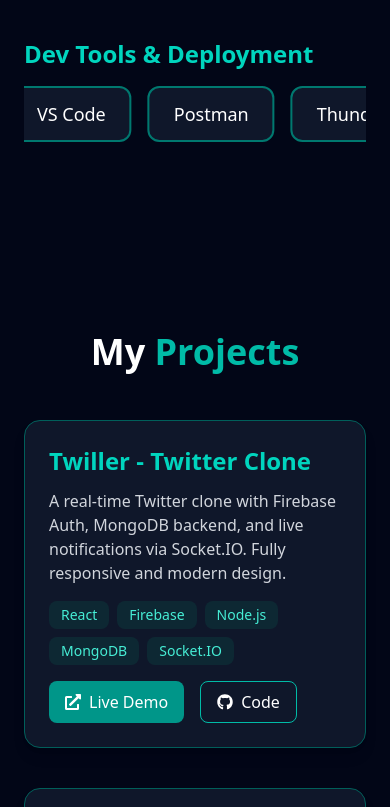
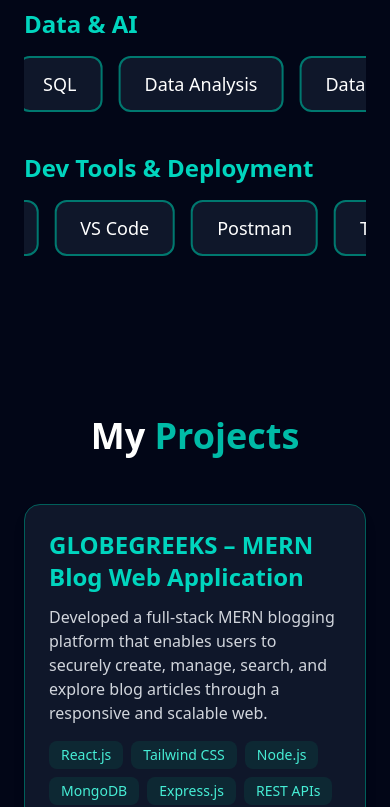
Before and after one commit to NarayanSharma123/Portfolio, a React (Vite) app in the folder portfolio/: page / in a window 390 px wide. Shown: the part 4097-4904 px from the top of the page. Built offline with nearby package versions, Linux system fonts and the light colour scheme.

Commit message:
All code changed

```diff
--- a/portfolio/src/pages/Contacts.jsx
+++ b/portfolio/src/pages/Contacts.jsx
@@ -1,12 +1,58 @@
-import React from "react";
+import React, { useState } from "react";
 import myImg from "/public/pics/myImg.png";
 
 const Contacts = () => {
+  const [firstName, setFirstName] = useState("");
+  const [lastName, setLastName] = useState("");
+  const [email, setEmail] = useState("");
+  const [message, setMessage] = useState("");
+
+  const [isShow, setIsShow] = useState(false);
+
+  const isSubmit = (e) => {
+    e.preventDefault();
+    setIsShow(true);
+  };
+
   return (
     <section
       id="contact"
       className="w-full min-h-screen bg-[#020617] text-white flex items-center justify-center px-6 md:px-16 lg:px-24 py-20"
     >
+      {isShow && (
+        <div className="fixed inset-0 bg-black/70 flex items-center justify-center z-50">
+          <div className="bg-[#0f172a] border border-teal-500 rounded-2xl p-6 w-[90%] max-w-lg shadow-2xl">
+            <h2 className="text-2xl font-bold text-teal-400 mb-4">
+              Contact Form Demo
+            </h2>
+
+            <textarea
+              rows="8"
+              readOnly
+              value={`Thank you, ${firstName} ${lastName}!
+
+              This contact form is currently a portfolio demonstration.
+
+              Name: ${firstName} ${lastName}
+              Email: ${email}
+              Message: ${message}
+
+              Backend integration is not enabled yet.`}
+              className="w-full bg-transparent text-white border border-gray-600 rounded-lg p-3 resize-none outline-none"
+            />
+
+            <div className="flex justify-end mt-5">
+              <button
+                onClick={() => setIsShow(false)}
+                className="px-6 py-2 bg-teal-500 rounded-lg hover:bg-teal-600"
+              >
+                Close
+              </button>
+            </div>
+          </div>
+        </div>
+      )}
+
       <div className="max-w-6xl w-full mx-auto flex flex-col md:flex-row items-center gap-16">
         {/* Left Side */}
         <div className="w-full md:w-1/2 flex flex-col justify-center items-start text-center md:text-left">
@@ -36,12 +82,14 @@
                 name="firstName"
                 placeholder="First Name"
                 className="w-full sm:w-1/2 px-4 py-3 rounded-lg bg-transparent border border-gray-500 text-white placeholder-gray-400 focus:outline-none focus:border-teal-400 focus:ring-1 focus:ring-teal-400 transition-all"
+                onChange={(e) => setFirstName(e.target.value)}
               />
               <input
                 type="text"
                 name="lastName"
                 placeholder="Last Name"
                 className="w-full sm:w-1/2 px-4 py-3 rounded-lg bg-transparent border border-gray-500 text-white placeholder-gray-400 focus:outline-none focus:border-teal-400 focus:ring-1 focus:ring-teal-400 transition-all"
+                onChange={(e) => setLastName(e.target.value)}
               />
             </div>
 
@@ -51,6 +99,7 @@
               name="email"
               placeholder="Your Email"
               className="w-full px-4 py-3 rounded-lg bg-transparent border border-gray-500 text-white placeholder-gray-400 focus:outline-none focus:border-teal-400 focus:ring-1 focus:ring-teal-400 transition-all"
+              onChange={(e) => setEmail(e.target.value)}
             />
 
             {/* Message */}
@@ -59,12 +108,14 @@
               rows="5"
               placeholder="Write your message..."
               className="w-full px-4 py-3 rounded-lg bg-transparent border border-gray-500 text-white placeholder-gray-400 focus:outline-none focus:border-teal-400 focus:ring-1 focus:ring-teal-400 transition-all resize-none"
+              onChange={(e) => setMessage(e.target.value)}
             ></textarea>
 
             {/* Button */}
             <button
-              type="submit"
-              className="mt-3 w-full sm:w-auto px-8 py-3 rounded-lg bg-teal-500 font-semibold text-white shadow-md hover:bg-teal-600 hover:shadow-teal-500/30 active:scale-95 transition-all duration-300"
+              // type="submit"
+              className="mt-3 w-full sm:w-auto px-8 py-3 rounded-lg bg-teal-500 font-semibold text-white shadow-md hover:bg-teal-600 hover:shadow-teal-500/30 active:scale-95 transition-all duration-300 cursor-pointer"
+              onClick={isSubmit}
             >
               Send Message
             </button>
--- a/portfolio/src/pages/Footer.jsx
+++ b/portfolio/src/pages/Footer.jsx
@@ -20,7 +20,7 @@
             GitHub
           </a>
           <a
-            href="https://www.linkedin.com/in/narayan-bhojak-02573a369?utm_source=share&utm_campaign=share_via&utm_content=profile&utm_medium=android_app"
+            href="https://www.linkedin.com/in/narayanbhojak"
             target="_blank"
             rel="noopener noreferrer"
             className="hover:text-teal-400"
@@ -28,7 +28,7 @@
             LinkedIn
           </a>
           <a
-            href="https://www.youtube.com/@AIKARYAStudios"
+            href="https://www.youtube.com/@ApnaSource-01"
             target="_blank"
             rel="noopener noreferrer"
             className="hover:text-teal-400"
--- a/portfolio/src/pages/Projects.jsx
+++ b/portfolio/src/pages/Projects.jsx
@@ -3,20 +3,19 @@
 
 const projects = [
   {
-    title: "Twiller - Twitter Clone",
+    title: "GLOBEGREEKS – MERN Blog Web Application",
     description:
-      "A real-time Twitter clone with Firebase Auth, MongoDB backend, and live notifications via Socket.IO. Fully responsive and modern design.",
-    tech: ["React", "Firebase", "Node.js", "MongoDB", "Socket.IO"],
-    live: "#",
-    code: "https://github.com/NarayanSharma123/twiller-twitterclone.git",
-  },
-  {
-    title: "ZyngoChat - Real-time Chat App",
-    description:
-      "A secure MERN-based chat app with authentication, image sharing, emojis, and live chat using Socket.IO and JWT.",
-    tech: ["React", "Node.js", "Express", "MongoDB", "Socket.IO"],
-    live: "#",
-    code: "https://github.com/NarayanSharma123/Alfa-zyngoChat-II.git",
+      "Developed a full-stack MERN blogging platform that enables users to securely create, manage, search, and explore blog articles through a responsive and scalable web.",
+    tech: [
+      "React.js",
+      "Tailwind CSS",
+      "Node.js",
+      "MongoDB",
+      "Express.js",
+      "REST APIs",
+    ],
+    live: "https://globegreeks.vercel.app/",
+    code: "https://github.com/NarayanSharma123/GLOBEGREEKS",
   },
   {
     title: "Portfolio Website",
--- a/portfolio/src/pages/Skills.jsx
+++ b/portfolio/src/pages/Skills.jsx
@@ -10,25 +10,36 @@
       "React.js",
       "Tailwind CSS",
       "Bootstrap",
-      "Redux",
-      "Framer Motion",
     ],
   },
   {
     title: "Backend",
-    skills: [
-      "Node.js",
-      "Express.js",
-      "REST API",
-      "Socket.IO",
-      "JWT Auth",
-      "Firebase",
-      "Cloudinary",
-    ],
+    skills: ["Node.js", "Express.js", "REST API", "JWT Auth", "Cloudinary"],
   },
   {
     title: "Database",
-    skills: ["MongoDB", "Mongoose", "Firebase Firestore", "MySQL (Basic)"],
+    skills: ["MongoDB", "Mongoose", "MySQL (Basic)"],
+  },
+  {
+    title: "Data & AI",
+    skills: [
+      "Python",
+      "NumPy",
+      "Pandas",
+      "Scikit-learn",
+      "SQL",
+      "Data Analysis",
+      "Data Preprocessing",
+      "Exploratory Data Analysis (EDA)",
+      "Feature Engineering",
+      "Machine Learning",
+      "Linear Regression",
+      "Logistic Regression",
+      "Decision Trees",
+      "Random Forest",
+      "Support Vector Machine (SVM)",
+      "K-Nearest Neighbors (KNN)",
+    ],
   },
   {
     title: "Dev Tools & Deployment",
@@ -39,8 +50,6 @@
       "Thunder Client",
       "Vercel",
       "Render",
-      "Railway",
-      "Netlify",
     ],
   },
 ];
```
Also changed, not shown: 1 other file (tests, documents, lock files or other folders).
